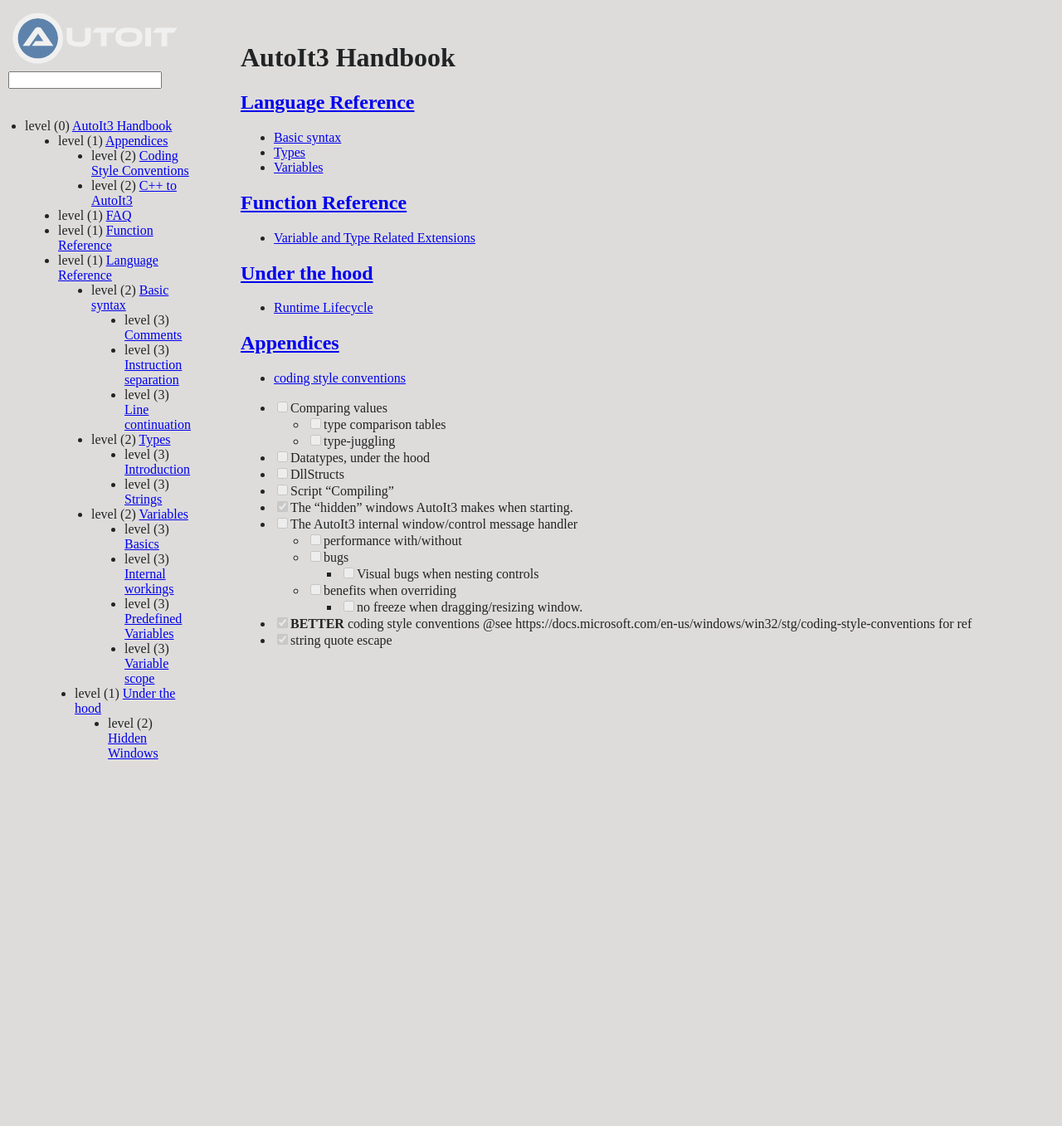
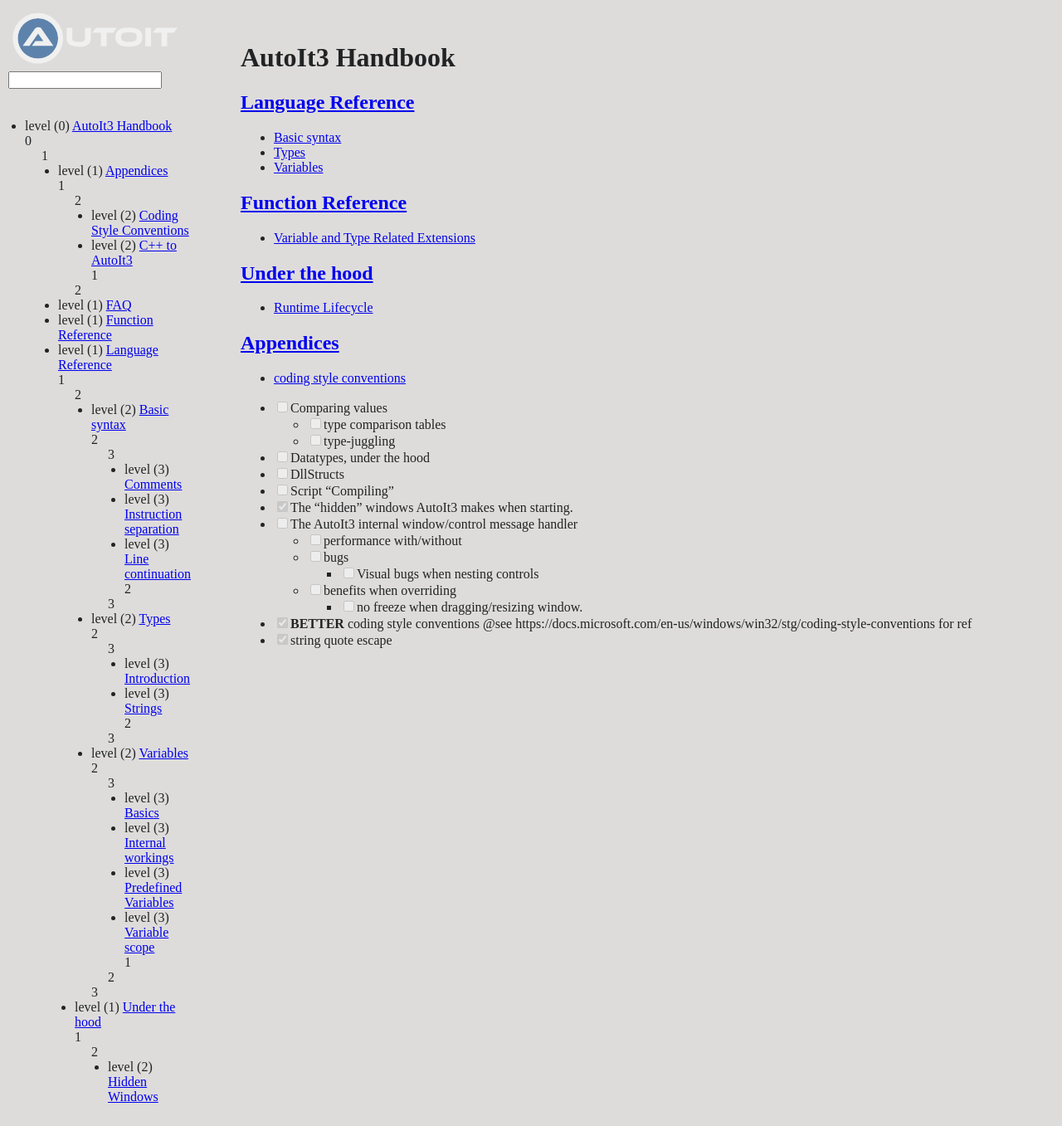
Before and after one commit to genius257/AutoIt3-Handbook, a Jekyll site: the page built from docs/index.md, in a window 1280 px wide. Shown: the whole page at 83% size. Built offline with Jekyll 4.4.1, drawn with Linux system fonts in a browser that asks for light colours; nearby versions of some CDN libraries; our own code applies the rules of GitHub Pages for plain Markdown files; before the commit the page ends 943 px from its top, so only the background shows below that.

Commit message:
debugging nav level generation

```diff
--- a/docs/_layouts/default.html
+++ b/docs/_layouts/default.html
@@ -34,18 +34,18 @@
                             {% assign page_level = page.url | split:"/" | size | minus: 1 | at_least: 0 %}
                             {% if page_level > previous_page_level %}
                                 {% for i in (previous_page_level..page_level) %}
-                                <ul>
+                                {{ i }}<ul>
                                 {% endfor %}
                             {% elsif page_level < previous_page_level %}
                                 {% for i in (page_level..previous_page_level) %}
-                                </ul>
+                                {{ i }}</ul>
                                 {% endfor %}
                             {% endif %}
                             <li>level ({{ page_level }}) <a href="{{ page.url | relative_url }}">{{ page.title }}</a></li>
                             {% assign previous_page_level = page_level %}
                         {% endif %}
                     {% endfor %}
-                    {% for i in (page_level..0) %}
+                    {% for i in (0..page_level) %}
                         </ul>
                     {% endfor %}
                     </ul>
```
